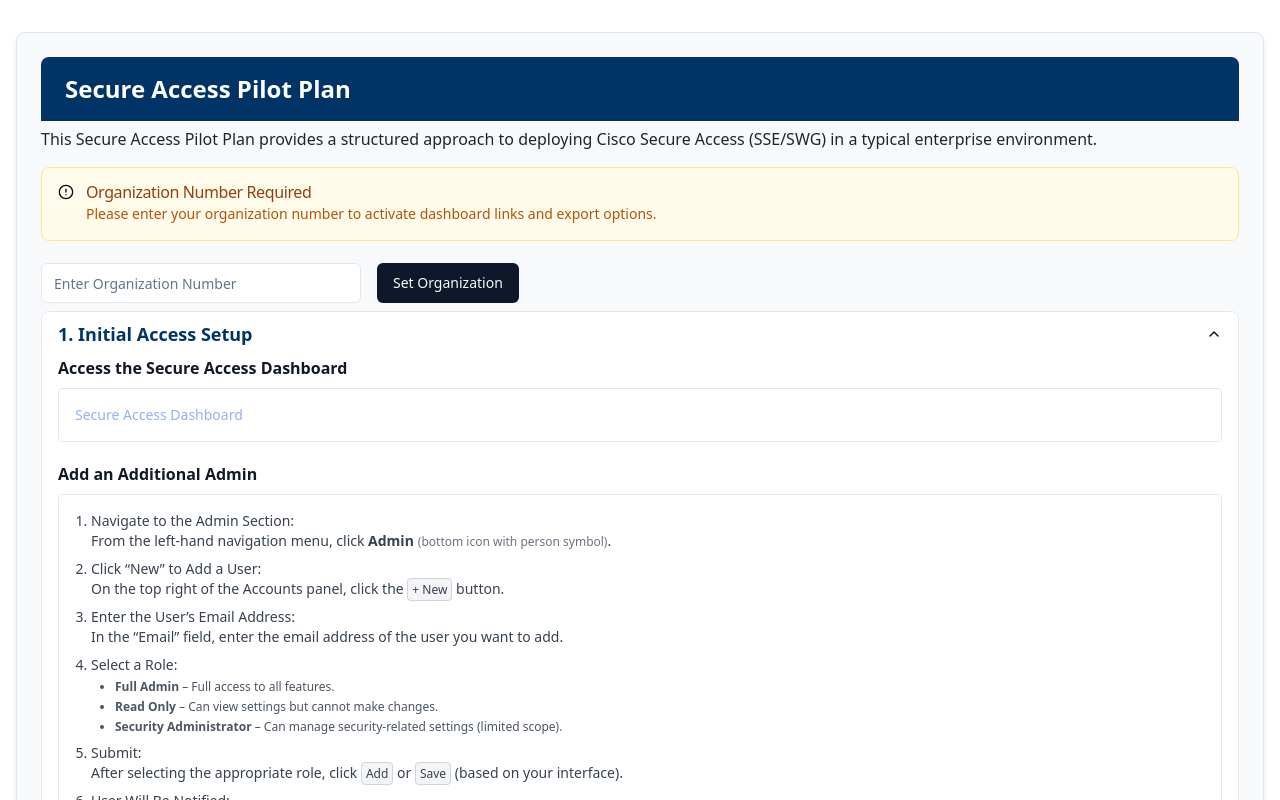
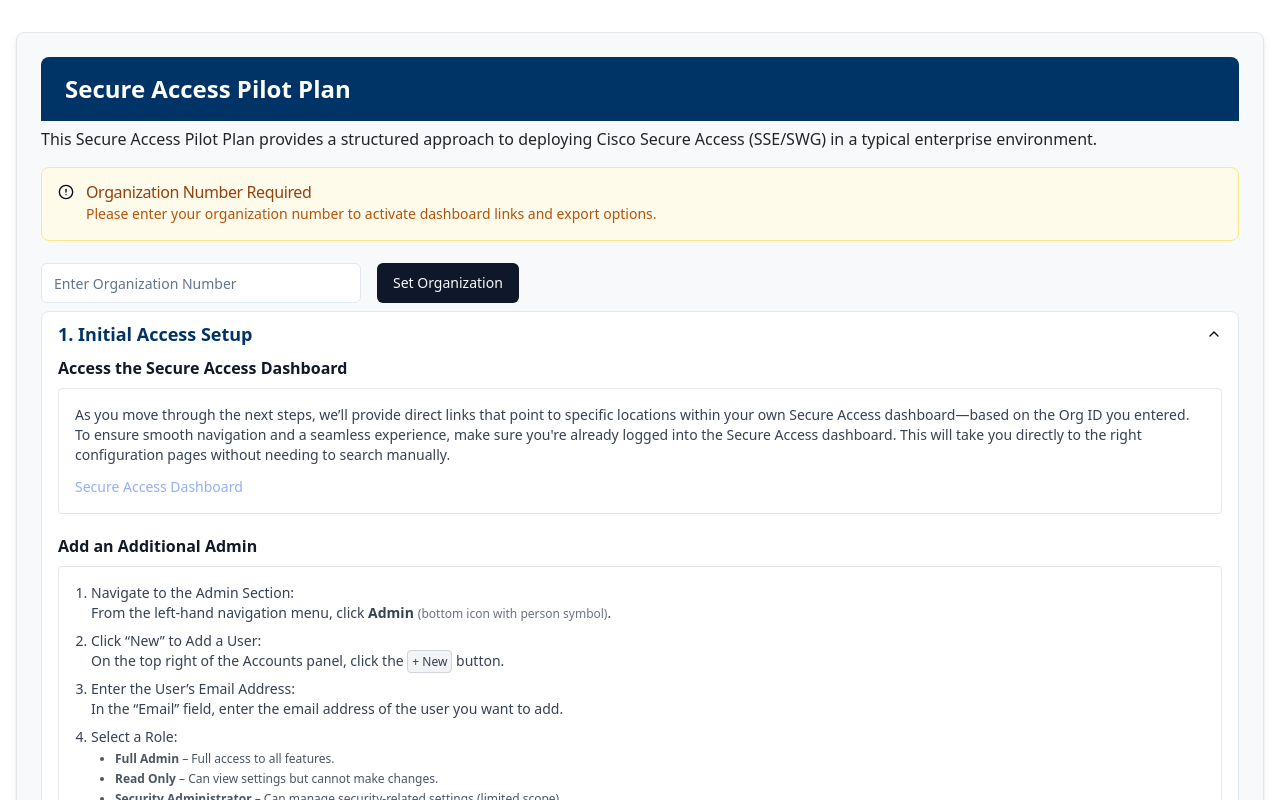
Before and after one commit to secureconnectdemo/secure-access-pilot-guide, a React (Vite) app: page / in a window 1280 px wide. Both pictures are taken after a click on the button "1. Initial Access Setup". Shown: the top 800 px of the page. Built offline with nearby package versions, Linux system fonts and the light colour scheme.

Commit message:
Add dashboard login instructions
Add instructions to log into the dashboard before navigating to the links.

```diff
--- a/src/components/pilot/steps/accessSteps.tsx
+++ b/src/components/pilot/steps/accessSteps.tsx
@@ -12,6 +12,10 @@ export const createAccessSteps = (orgNumber: string, isSubmitted: boolean): Pilo
     content: (
       <div className="space-y-5">
         <CardSection title="Access the Secure Access Dashboard">
+          <p className="mb-3 text-gray-700 text-sm">
+            As you move through the next steps, we’ll provide direct links that point to specific locations within your own Secure Access dashboard—based on the Org ID you entered.<br />
+            To ensure smooth navigation and a seamless experience, make sure you&apos;re already logged into the Secure Access dashboard. This will take you directly to the right configuration pages without needing to search manually.
+          </p>
           <a
             href={isSubmitted ? getUrl(orgNumber, PATHS.overview) : '#'}
             className={`text-blue-600 hover:underline block ${!isSubmitted && 'pointer-events-none opacity-50'}`}
```
